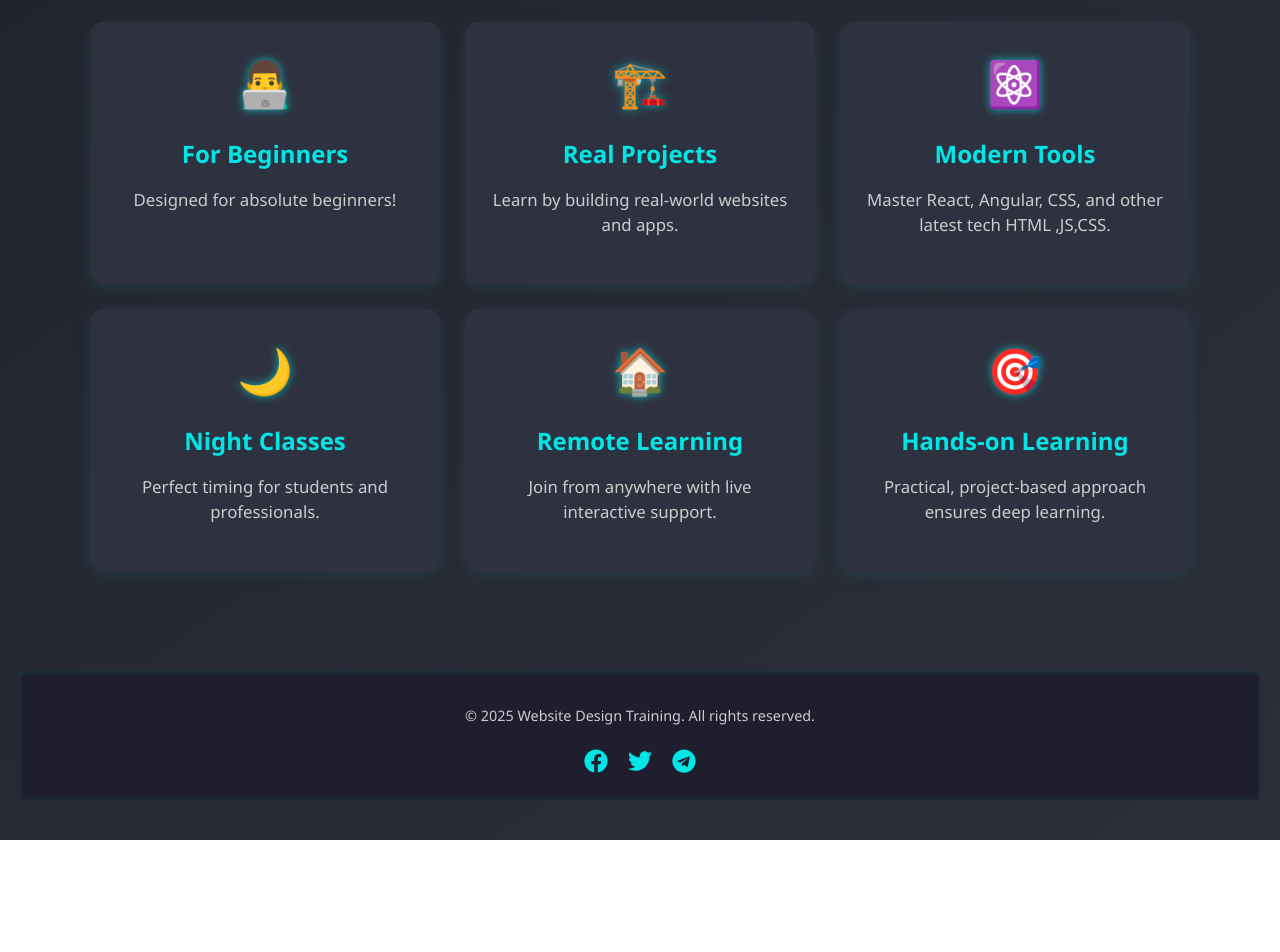
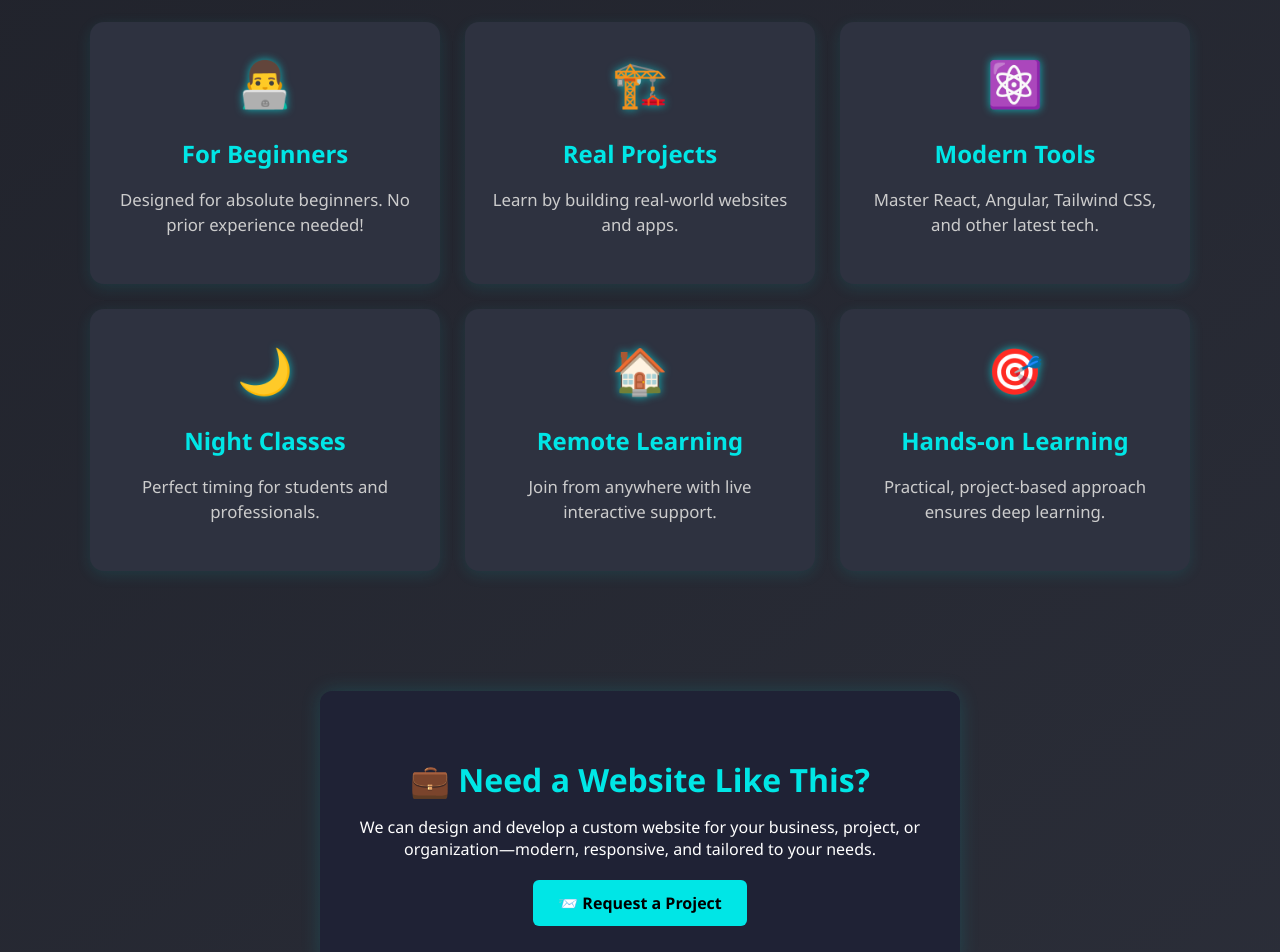
Before and after one commit to DesuSefiw/web-design-training, a React (Create React App) app in the folder trainer-frontend/: page / in a window 1280 px wide. Shown: the part 980-1932 px from the top of the page. Before the commit the page ends 1820 px from the top, so only its background shows below. Built offline with nearby package versions, Linux system fonts and the light colour scheme.

Commit message:
Update Home.js

```diff
--- a/trainer-frontend/src/pages/Home.js
+++ b/trainer-frontend/src/pages/Home.js
@@ -1,12 +1,13 @@
 import './Home.css';
 import { Link } from 'react-router-dom';
 import Footer from '../components/Footer';
+
 function Home() {
   return (
     <div className="home-container">
       <section className="hero">
         <h1>🌐 Website Design Training</h1>
-        <p className="subtitle">Hands-on training to build responsive websites(HTML,JS CSS) using modern tools like  React, Angular, Tailwind & more.</p>
+        <p className="subtitle">Hands-on training to build responsive websites (HTML, JS, CSS) using modern tools like React, Angular, Tailwind & more.</p>
         <p><strong>3 days/week · 2-hour live sessions via Telegram or Google Meet</strong></p>
         <Link to="/register" className="register-button">🚀 Register Now</Link>
       </section>
@@ -15,7 +16,7 @@ function Home() {
         <h2>🕒 Training Schedule</h2>
         <div className="schedule-grid">
           <div><strong>Days:</strong><br />Tuesday, Thursday & Saturday</div>
-          <div><strong>Time:</strong><br />7:00 PM – 8:00/9:00 PM (Night 1-2/3 o'clock(local time))</div>
+          <div><strong>Time:</strong><br />7:00 PM – 8:00/9:00 PM (Night 1-2/3 o'clock local time)</div>
           <div><strong>Mode:</strong><br />100% Remote via Telegram / Google Meet</div>
         </div>
       </section>
@@ -23,40 +24,23 @@ function Home() {
       <section className="why-join">
         <h2>💡 Why Join?</h2>
         <div className="benefits-grid">
-          <div className="benefit-card">
-            <span>👨‍💻</span>
-            <h3>For Beginners</h3>
-            <p>Designed for absolute beginners!</p>
-          </div>
-          <div className="benefit-card">
-            <span>🏗️</span>
-            <h3>Real Projects</h3>
-            <p>Learn by building real-world websites and apps.</p>
-          </div>
-          <div className="benefit-card">
-            <span>⚛️</span>
-            <h3>Modern Tools</h3>
-            <p>Master React, Angular,  CSS, and other latest tech HTML ,JS,CSS.</p>
-          </div>
-          <div className="benefit-card">
-            <span>🌙</span>
-            <h3>Night Classes</h3>
-            <p>Perfect timing for students and professionals.</p>
-          </div>
-          <div className="benefit-card">
-            <span>🏠</span>
-            <h3>Remote Learning</h3>
-            <p>Join from anywhere with live interactive support.</p>
-          </div>
-          <div className="benefit-card">
-            <span>🎯</span>
-            <h3>Hands-on Learning</h3>
-            <p>Practical, project-based approach ensures deep learning.</p>
-          </div>
+          <div className="benefit-card"><span>👨‍💻</span><h3>For Beginners</h3><p>Designed for absolute beginners. No prior experience needed!</p></div>
+          <div className="benefit-card"><span>🏗️</span><h3>Real Projects</h3><p>Learn by building real-world websites and apps.</p></div>
+          <div className="benefit-card"><span>⚛️</span><h3>Modern Tools</h3><p>Master React, Angular, Tailwind CSS, and other latest tech.</p></div>
+          <div className="benefit-card"><span>🌙</span><h3>Night Classes</h3><p>Perfect timing for students and professionals.</p></div>
+          <div className="benefit-card"><span>🏠</span><h3>Remote Learning</h3><p>Join from anywhere with live interactive support.</p></div>
+          <div className="benefit-card"><span>🎯</span><h3>Hands-on Learning</h3><p>Practical, project-based approach ensures deep learning.</p></div>
         </div>
       </section>
-        <Footer />
 
+      {/* 💼 Website Development Offer Section */}
+      <section className="project-offer">
+        <h2>💼 Need a Website Like This?</h2>
+        <p>We can design and develop a custom website for your business, project, or organization—modern, responsive, and tailored to your needs.</p>
+        <Link to="/project-request" className="offer-button">📨 Request a Project</Link>
+      </section>
+
+      <Footer />
     </div>
   );
 }
```
